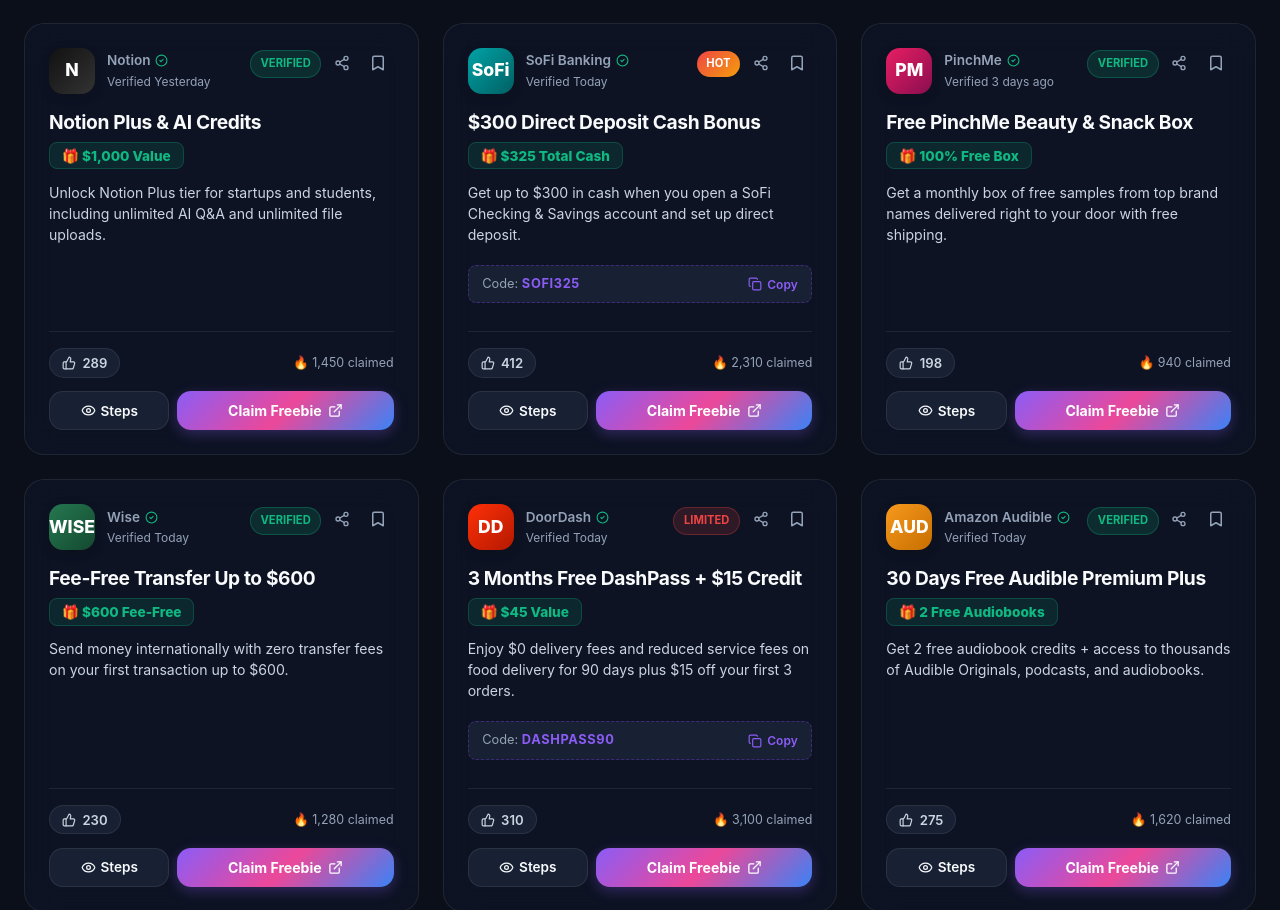
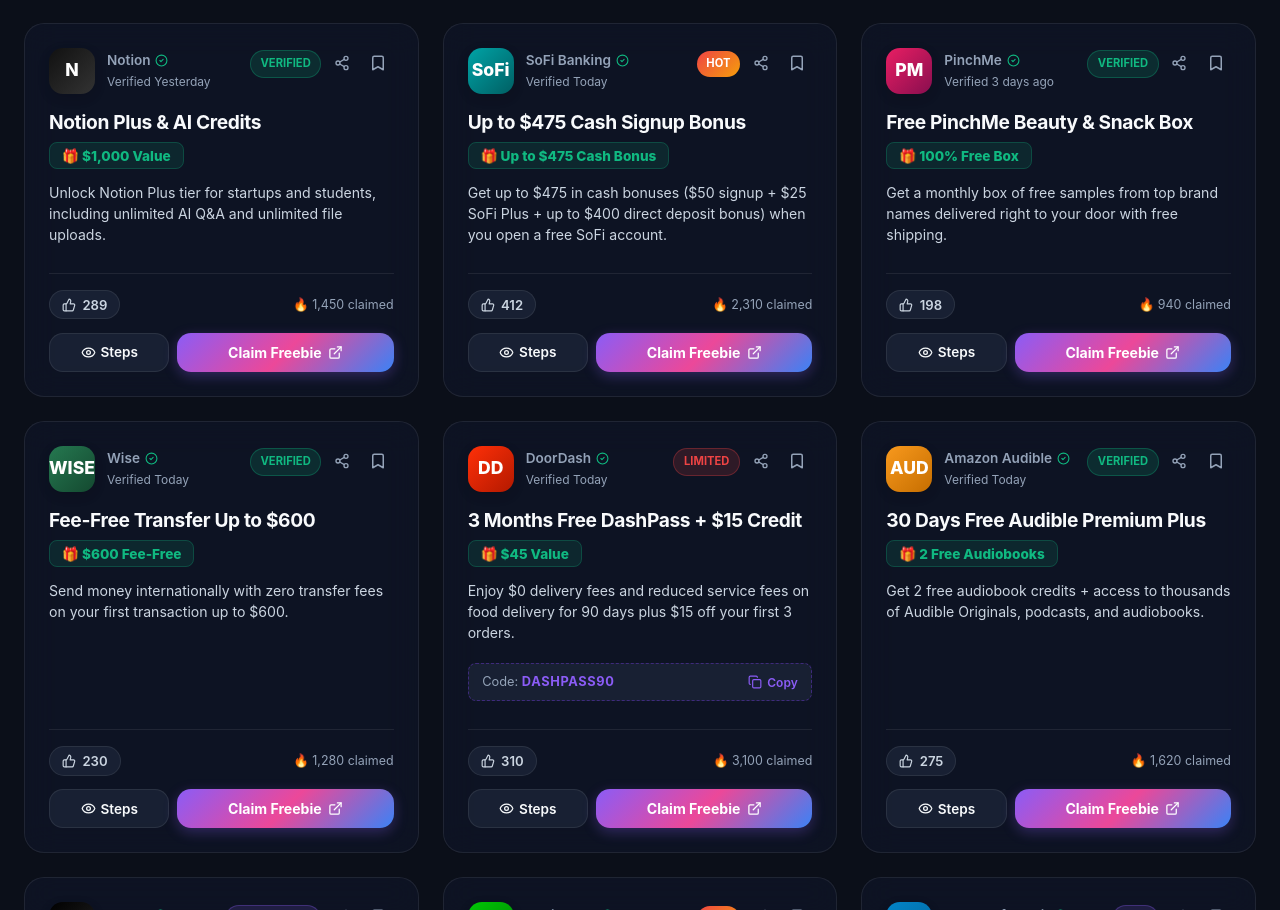
Before and after one commit to latestwizard/Freebies, a React (Vite) app: page / in a window 1280 px wide. Shown: the part 1705-2615 px from the top of the page. Built offline with nearby package versions, Linux system fonts and the light colour scheme.

Commit message:
Update SoFi deal with user's live referral link and  cash bonus details

```diff
--- a/src/data/deals.ts
+++ b/src/data/deals.ts
@@ -206,16 +206,15 @@
   },
   {
     id: 'sofi-checking-bonus',
-    title: '$300 Direct Deposit Cash Bonus',
+    title: 'Up to $475 Cash Signup Bonus',
     provider: 'SoFi Banking',
     logoText: 'SoFi',
     logoBg: 'linear-gradient(135deg, #00A3A6, #005F63)',
     category: 'finance',
-    shortDesc: 'Get up to $300 in cash when you open a SoFi Checking & Savings account and set up direct deposit.',
-    fullDesc: 'SoFi offers 4.60% APY on savings with no account fees. Sign up via our referral link to claim a $25 instant signup bonus + up to $300 cash when you receive direct deposits within 25 days.',
-    valueText: '$325 Total Cash',
-    referralUrl: 'https://www.sofi.com/invite/money?gcp=freebies_referral',
-    promoCode: 'SOFI325',
+    shortDesc: 'Get up to $475 in cash bonuses ($50 signup + $25 SoFi Plus + up to $400 direct deposit bonus) when you open a free SoFi account.',
+    fullDesc: 'SoFi offers high-yield APY on savings with zero account fees. Sign up via our referral link to claim $50 cash on account opening + $25 bonus with SoFi Plus, plus up to $400 when you set up direct deposit of $5,000+.',
+    valueText: 'Up to $475 Cash Bonus',
+    referralUrl: 'https://www.sofi.com/invite/money?gcp=712f0361-5b3e-4069-bab2-44847086faca&isAliasGcp=false',
     upvotes: 412,
     claimsCount: 2310,
     verifiedDate: 'Today',
@@ -224,12 +223,12 @@
     createdAt: '2026-08-02',
     badge: 'HOT',
     steps: [
-      'Click "Claim Freebie" to open SoFi Bank via referral.',
+      'Click "Claim Freebie" to open SoFi Bank via our verified referral link.',
       'Complete account application for SoFi Checking & Savings in under 5 minutes.',
-      'Fund your account with $50+ to instantly receive your initial $25 signup cash bonus.',
-      'Set up direct deposit of $1,000+ within 25 days to trigger the additional $300 bonus.'
+      'Earn $50 instantly on opening + $25 with SoFi Plus activation.',
+      'Set up eligible direct deposit of $5,000+ within 25 days to earn up to $400 additional cash bonus!'
     ],
-    terms: 'Member FDIC. Direct deposit bonus tier based on total deposit amount ($1,000 - $4,999 gets $50; $5,000+ gets $300). Referral reward supported.'
+    terms: 'Member FDIC. $50 opening bonus + $25 SoFi Plus bonus + direct deposit bonus up to $400 ($1,000-$4,999 gets $50; $5,000+ gets $400).'
   },
   {
     id: 'pinch-me-sample-box',
```
